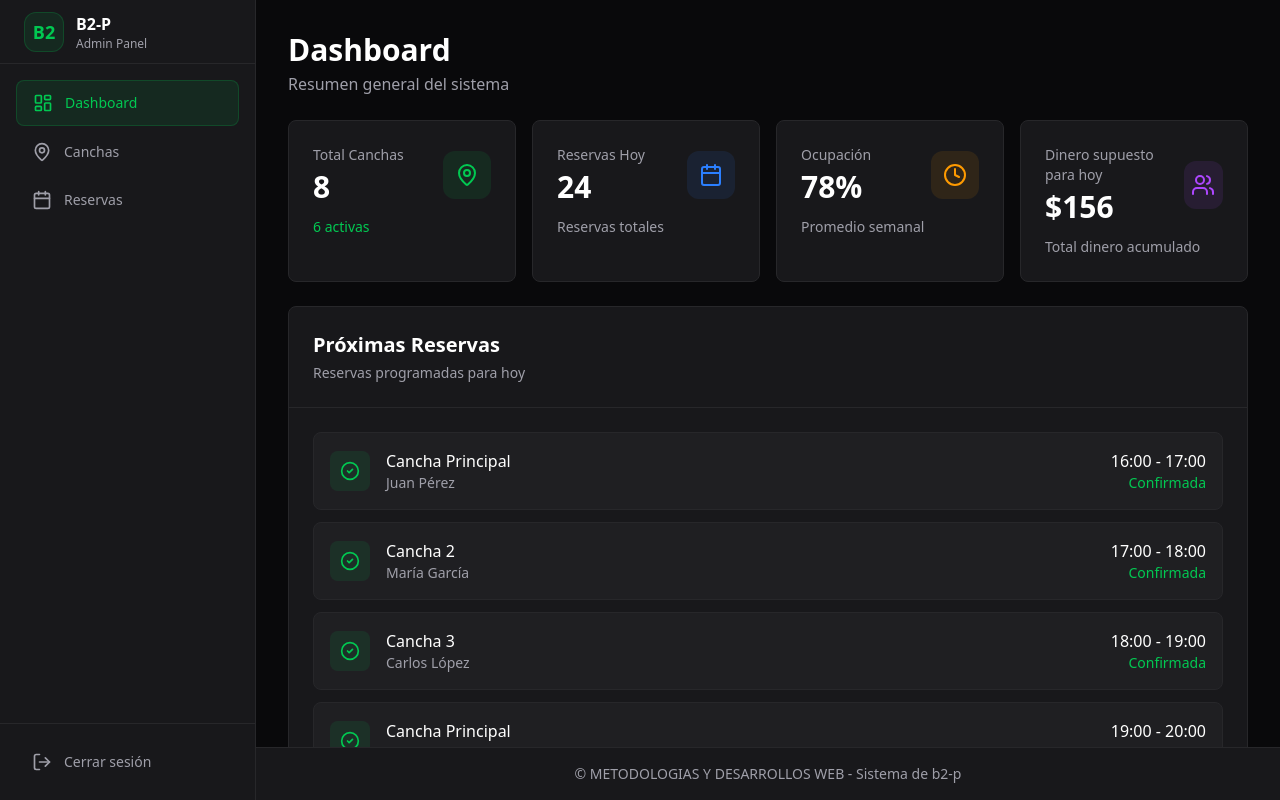
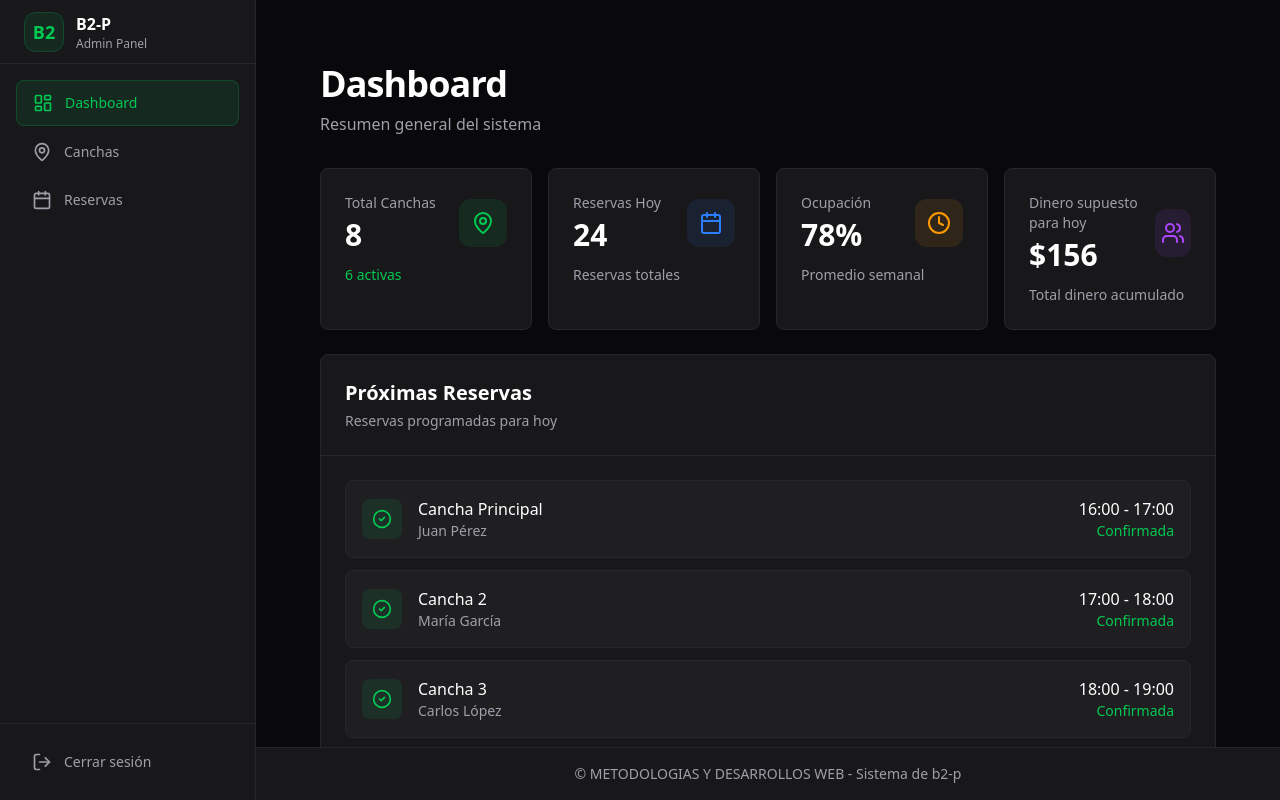
Before and after one commit to TadeoParmigiani/B2-P_Front, a React (Vite) app: page / in a window 1280 px wide. Built offline with nearby package versions, Linux system fonts and the light colour scheme; no server answers; sample sign-in values are in the browser's storage.

Commit message:
Se normalizan la posicion entre los titulos de cada modulo

```diff
--- a/src/App.tsx
+++ b/src/App.tsx
@@ -10,11 +10,11 @@ const proximasReservas = [
 
 export function App() {
   return (
-    <div className="space-y-6">
+    <div className="p-6 lg:p-8 space-y-6">
       {/* Header */}
-      <div>
-        <h1 className="text-3xl font-bold text-white">Dashboard</h1>
-        <p className="text-zinc-400 mt-1">Resumen general del sistema</p>
+      <div className="pt-12 lg:pt-0 mb-8 space-y-2">
+        <h1 className="text-3xl lg:text-4xl font-extrabold tracking-tight text-white">Dashboard</h1>
+        <p className="text-zinc-400">Resumen general del sistema</p>
       </div>
 
       {/* Stats Grid */}
--- a/src/pages/bookings/index.tsx
+++ b/src/pages/bookings/index.tsx
@@ -184,7 +184,7 @@ export function BookingsPage() {
     <div className="p-6 lg:p-8 space-y-6">
       <div className="pt-12 lg:pt-0 mb-8 space-y-5">
         <CardHeader className="p-0 space-y-2">
-          <CardTitle className="text-3xl lg:text-4xl font-extrabold tracking-tight">
+          <CardTitle className="text-3xl lg:text-4xl !font-extrabold tracking-tight text-white">
             Gestión de Reservas
           </CardTitle>
           <CardDescription className="text-zinc-400">
--- a/src/pages/fields/index.tsx
+++ b/src/pages/fields/index.tsx
@@ -80,11 +80,15 @@ export function FieldsPage() {
   return (
     <div className="p-6 lg:p-8 space-y-6">
       {/* Header */}
-      <div className="flex flex-col sm:flex-row sm:items-center sm:justify-between gap-4 pt-12 lg:pt-0">
-        <div>
-          <h1 className="text-2xl lg:text-3xl font-bold text-white">Gestión de Canchas</h1>
-          <p className="text-zinc-400 mt-1">Administra las canchas del complejo</p>
-        </div>
+      <div className="flex flex-col sm:flex-row sm:items-center sm:justify-between gap-4 pt-12 lg:pt-0 mb-8">
+        <CardHeader className="p-0 space-y-2">
+          <CardTitle className="text-3xl lg:text-4xl !font-extrabold tracking-tight text-white">
+            Gestión de Canchas
+          </CardTitle>
+          <CardDescription className="text-zinc-400">
+            Administra las canchas del complejo
+          </CardDescription>
+        </CardHeader>
         <Dialog open={dialogOpen} onOpenChange={setDialogOpen}>
           <DialogTrigger asChild>
             <Button className="bg-green-500 text-zinc-950 hover:bg-green-600">
```
